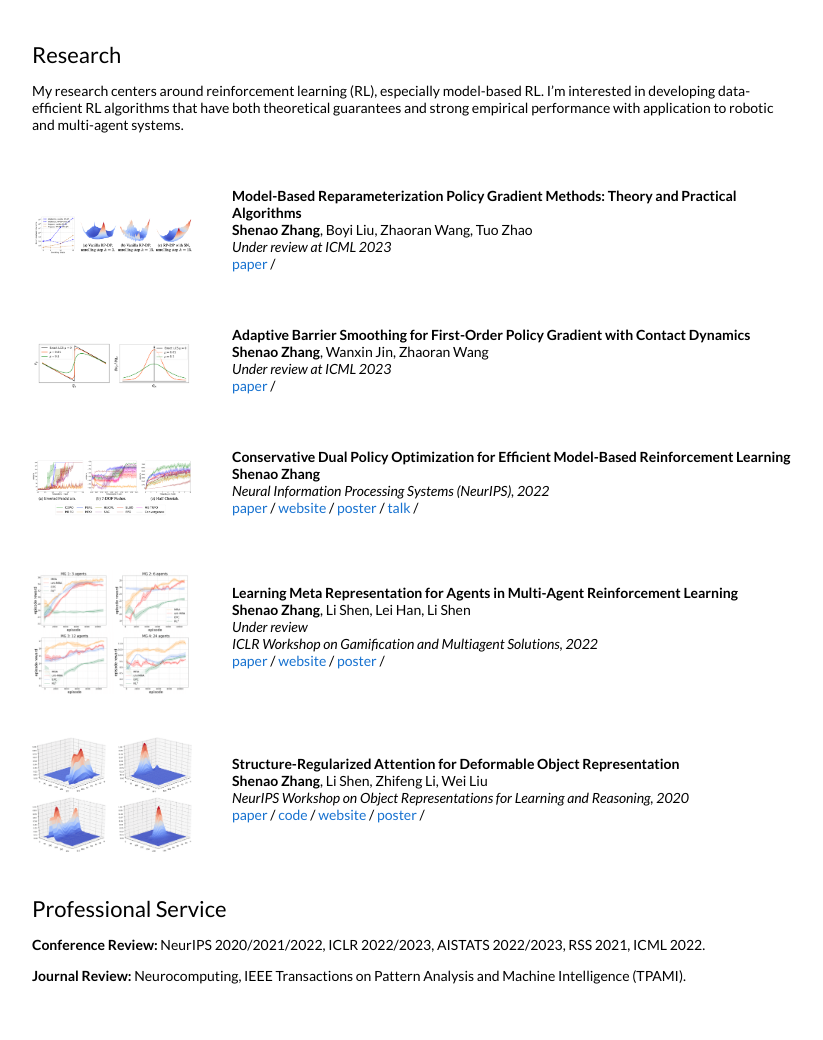
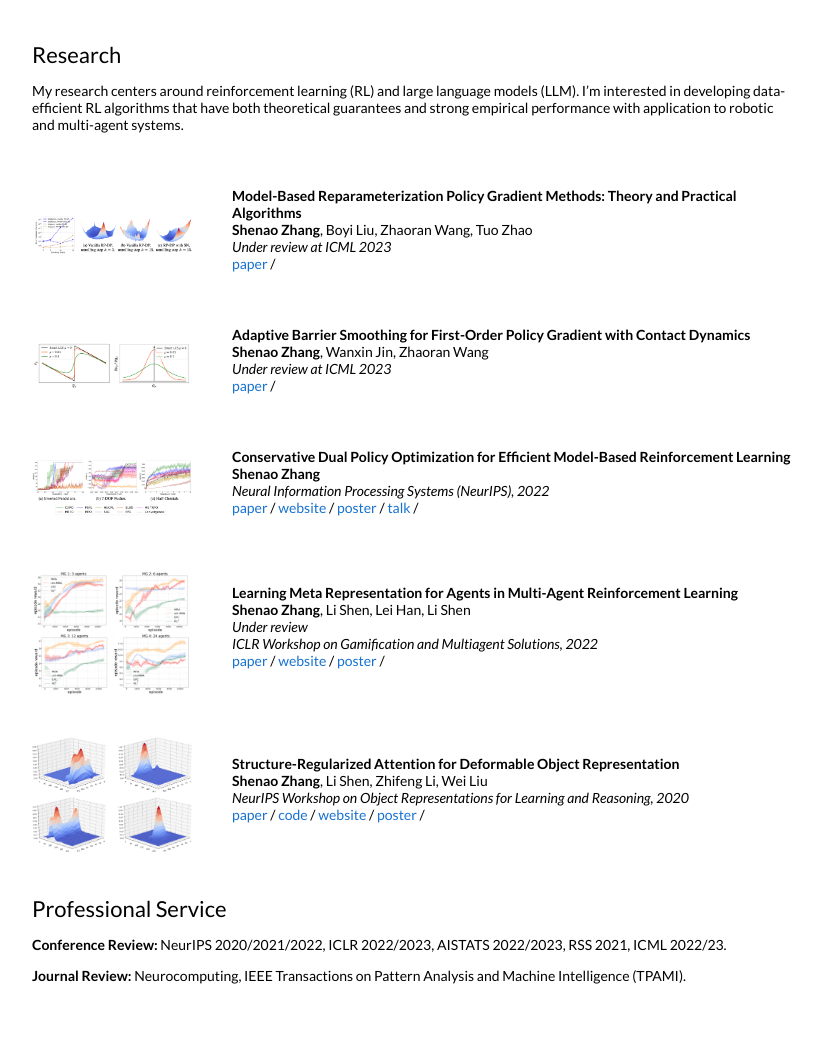
Before and after one commit to shenao-zhang/shenao-zhang.github.io, a Jekyll site: the page built from _posts/2021-12-02-mbpg.markdown, in a window 1280 px wide. Shown: the part 243-1283 px from the top of the page, without its empty margins (228-1051 px from the left). Built offline with Jekyll 4.4.1, drawn with Linux system fonts in a browser that asks for light colours.

Commit message:
Update default.html

```diff
--- a/_layouts/default.html
+++ b/_layouts/default.html
@@ -56,7 +56,7 @@
             <td style="padding:2.5%;width:100%;vertical-align:middle">
               <h2>Research</h2>
               <p>
-                My research centers around reinforcement learning (RL), especially model-based RL. I’m interested in developing data-efficient RL algorithms that have both theoretical guarantees and strong empirical performance with application to robotic and multi-agent systems.
+                My research centers around reinforcement learning (RL) and large language models (LLM). I’m interested in developing data-efficient RL algorithms that have both theoretical guarantees and strong empirical performance with application to robotic and multi-agent systems.
               </p>
             </td>
           </tr>
@@ -110,7 +110,7 @@
             <td style="padding:2.5%;width:100%;vertical-align:middle">
               <h2>Professional Service</h2>
               <p>
-                <b>Conference Review:</b> NeurIPS 2020/2021/2022, ICLR 2022/2023, AISTATS 2022/2023, RSS 2021, ICML 2022.
+                <b>Conference Review:</b> NeurIPS 2020/2021/2022, ICLR 2022/2023, AISTATS 2022/2023, RSS 2021, ICML 2022/23.
               </p>
               <p>
                 <b>Journal Review:</b> Neurocomputing, IEEE Transactions on Pattern Analysis and Machine Intelligence (TPAMI).
```
